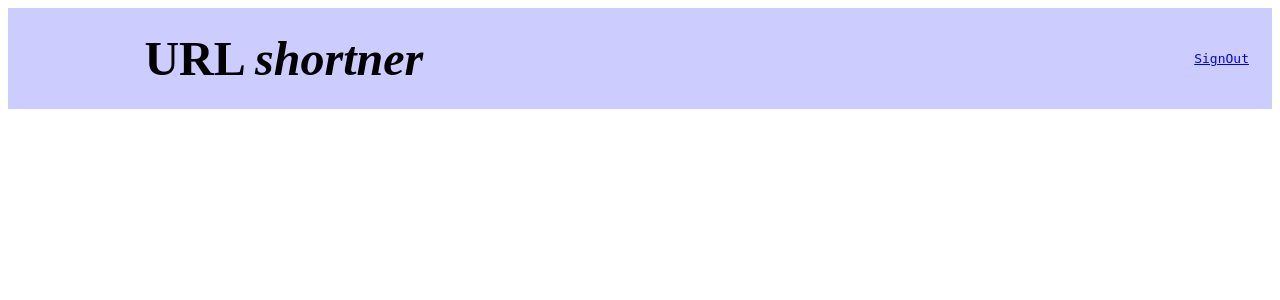
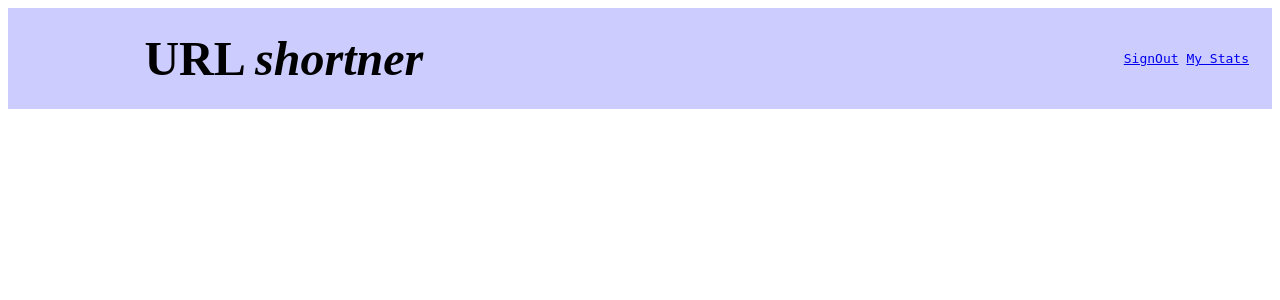
Before and after one commit to maxxs/HomeWork3, a PHP site: page /hw3/header.php?c=1 in a window 1280 px wide. Shown: the top 300 px of the page. Run offline with PHP 8.4, Linux system fonts and the light colour scheme; the visitor is signed in with stand-in values (Sample User, id 1).

Commit message:
added "my stats" link to the header file. Also added few controllers and models

```diff
--- a/header.php
+++ b/header.php
@@ -1,6 +1,6 @@
 <?php
 session_start();
-$headerLinks = array("signin", "new", "edit", "signout");
+$headerLinks = array("signin", "signout");
 if ($_SESSION['login'] == "1") {
     $headerLinks['signout'] = true;
     $headerLinks['signin'] = false;
@@ -8,7 +8,7 @@ if ($_SESSION['login'] == "1") {
     $headerLinks['signout'] = false;
     $headerLinks['signin'] = true;
 }
-if ($_REQUEST['c'] == null && $_REQUEST['v'] == null && $_REQUEST['p'] == null) {
+if ($_REQUEST['c'] == null && $_REQUEST['v'] == null) {
     header('Location: http://localhost/hw3/index.php?c=default&v=default');
 }
 ?>
@@ -36,8 +36,9 @@ if ($_REQUEST['c'] == null && $_REQUEST['v'] == null && $_REQUEST['p'] == null)
                                     $signup = "index.php?c=signup&v=signup";
                                     echo "<pre><a href = $signin>Sign In</a> <a href = $signup>Sign Up</a></pre>";
                                 } else {
-                                    $signout = "index.php?c=signin&&v=signout";
-                                    echo "<pre><a href = $signout>SignOut</a></pre>";
+                                    $signout = "index.php?c=signin&v=signout";
+                                    $mystat = "index.php?c=stats&v=stats";
+                                    echo "<pre><a href = $signout>SignOut</a> <a href = $mystat>My Stats</a></pre>";
                                 }
                                 ?>
                             </div>
```
